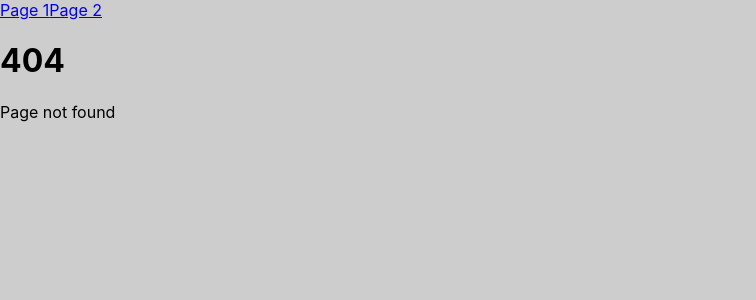
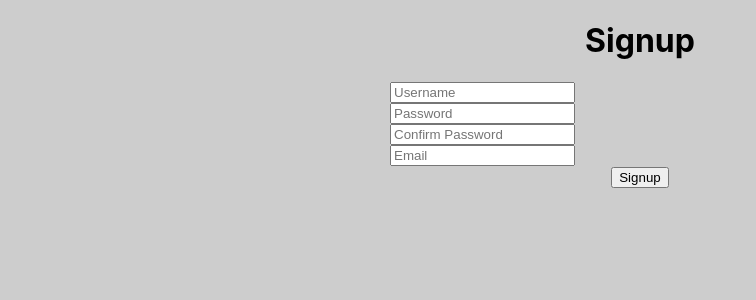
Before and after one commit to lrandom/reactjs-cdtm, a React (Create React App) app: page / in a window 1280 px wide. Before the commit this address had no page. Shown: the top 300 px of the page, without its empty margins (0-756 px from the left). Built offline with nearby package versions, Linux system fonts and the light colour scheme.

Commit message:
demo session-6

```diff
--- a/src/App.js
+++ b/src/App.js
@@ -1,34 +1,11 @@
 import './App.css';
-import Page1 from './components/pages/Page1';
-import Page2 from './components/pages/Page2';
-import Notfound from './components/pages/Notfound';
-import {
-    BrowserRouter as Router,
-    Switch,
-    Route,
-    Link
-} from "react-router-dom";
+import Signup from './components/Signup';
 
 function App() {
     return (
-        <Router>
-            <nav>
-                <Link to="/page-1/1/Luan">Page 1</Link>
-                <Link to="/page-2?id=1&name=Luan">Page 2</Link>
-            </nav>
-
-            <Switch>
-                <Route path="/page-1/:id/:name">
-                    <Page1/>
-                </Route>
-                <Route path="/page-2">
-                    <Page2/>
-                </Route>
-                <Route path="*">
-                    <Notfound/>
-                </Route>
-            </Switch>
-        </Router>
+        <div className="App">
+            <Signup/>
+        </div>
     );
 }
 
--- /dev/null
+++ b/src/components/Signup.css
@@ -0,0 +1,8 @@
+form {
+    width:500px;
+    margin:0px auto
+}
+
+form input{
+    display: block;
+}
--- /dev/null
+++ b/src/components/Signup.js
@@ -0,0 +1,49 @@
+import React from "react";
+import './Signup.css';
+
+class Signup extends React.Component {
+    constructor() {
+        super();
+        this.state = {
+            username: '',
+            password: '',
+            confirm_password: '',
+            email: ''
+        }
+    }
+
+    render() {
+        return (
+            <div className="signup">
+                <h1>Signup</h1>
+                <form onSubmit={(event => {
+                    event.preventDefault()
+                })}>
+
+                    <input type="text" placeholder="Username" onChange={(event) => {
+                        this.setState({username: event.target.value})
+                    }}/>
+
+                    <input type="password" placeholder="Password"
+                           onChange={(event) => {
+                               this.setState({password: event.target.value})
+                           }}
+                    />
+                    <input type="password" placeholder="Confirm Password"
+                           onChange={(event) => {
+                               this.setState({confirm_password: event.target.value})
+                           }}
+                    />
+                    <input type="email" placeholder="Email"
+                           onChange={(event) => {
+                               this.setState({email: event.target.value})
+                           }}
+                    />
+                    <button>Signup</button>
+                </form>
+            </div>
+        );
+    }
+}
+
+export default Signup;
--- a/src/components/pages/Notfound.js
+++ /dev/null
@@ -1,18 +0,0 @@
-import React from 'react';
-
-class Notfound extends React.Component {
-    constructor() {
-        super();
-    }
-
-    render() {
-        return (
-            <div>
-                <h1>404</h1>
-                <p>Page not found</p>
-            </div>
-        );
-    }
-}
-
-export default Notfound;
--- a/src/components/pages/Page1.js
+++ /dev/null
@@ -1,26 +0,0 @@
-import React from "react";
-import {withRouter} from "react-router-dom";
-
-class Page1 extends React.Component {
-    constructor(props) {
-        super(props);
-        this.state={
-            id:this.props.match.params.id,
-            name:this.props.match.params.name
-        }
-    }
-
-    goToPage2(){
-        this.props.history.replace("/page-2?id="+this.state.id+"&name"+this.state.name);
-    }
-
-    render() {
-        return (<div>I am page 1
-          Dư lieu lay duoc la id {this.state.id} va name {this.state.name}
-
-          <button onClick={()=>{this.goToPage2()}}>Go to page 2</button>
-        </div>)
-    }
-}
-
-export default withRouter(Page1);
--- a/src/components/pages/Page2.js
+++ /dev/null
@@ -1,24 +0,0 @@
-import React from "react";
-
-class Page2 extends React.Component {
-    constructor() {
-        super();
-        const queryString = window.location.search;//?id=1&name=Luan
-        const urlParams = new URLSearchParams(queryString);
-        const id = urlParams.get('id');//1
-        const name = urlParams.get('name');//Luan
-        this.state = {
-            id: id,
-            name: name
-        }
-    }
-
-    render() {
-        return (<div>I am page 2
-            {this.state.id}
-            {this.state.name}
-        </div>)
-    }
-}
-
-export default Page2;
```
Also changed, not shown: src/demo/helper.js (deleted, +0 -17 lines).
